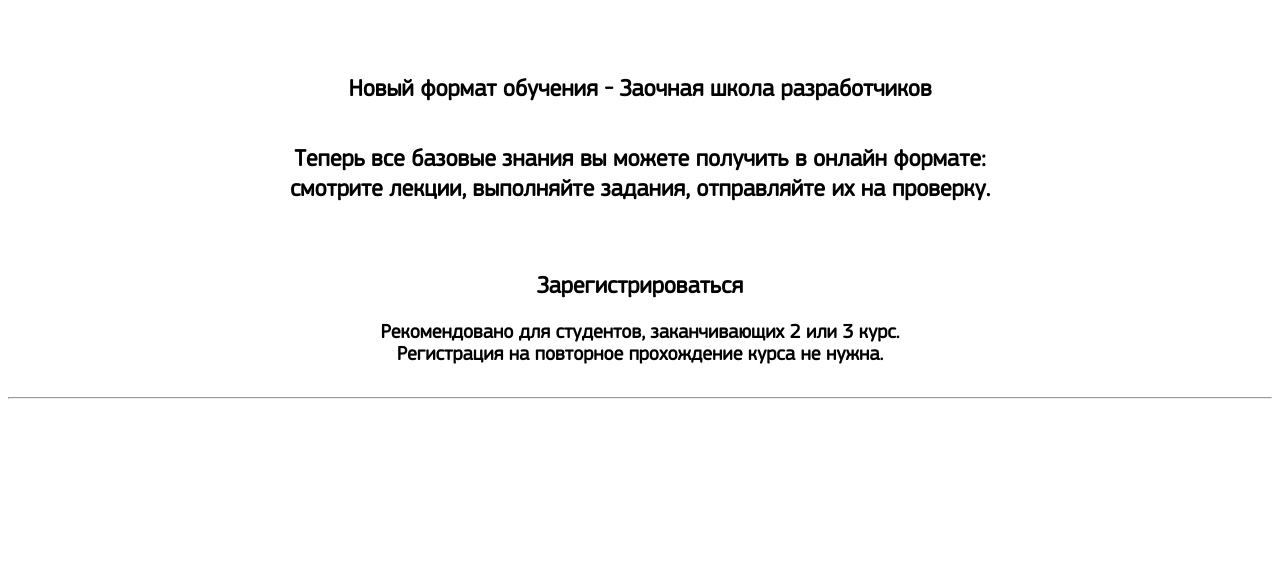
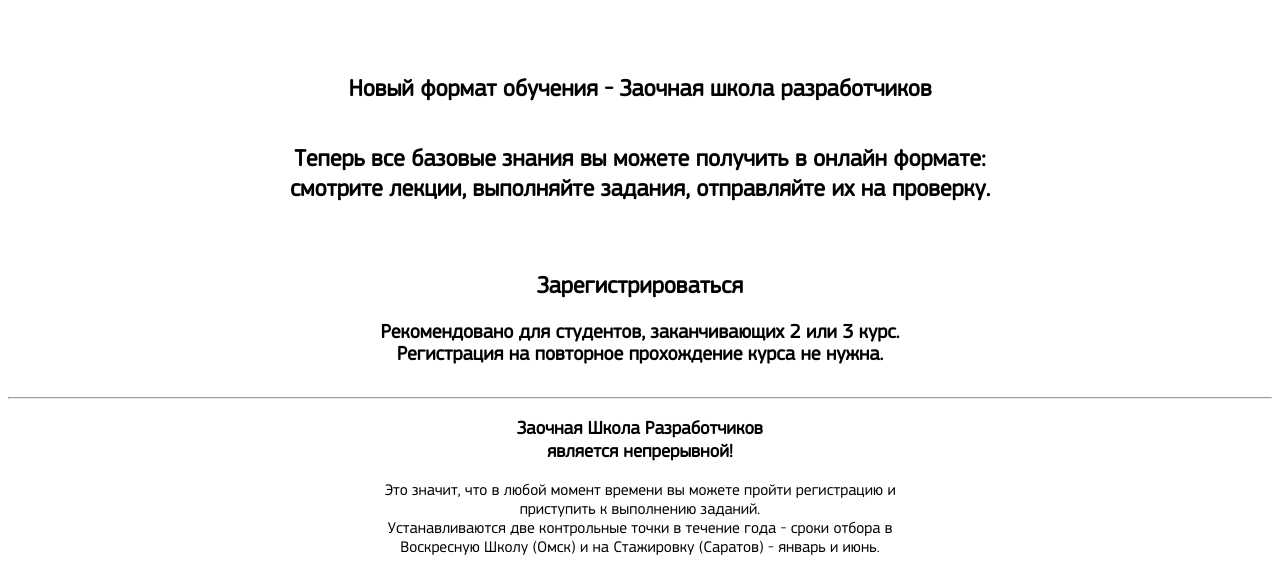
Before and after one commit to Ecleziaste/intern_thumbtack, a plain HTML site: page index.html in a window 1280 px wide. Shown: the part 223-800 px from the top of the page. Drawn offline with Linux system fonts and the light colour scheme.

Commit message:
added some text

```diff
--- a/index.html
+++ b/index.html
@@ -39,9 +39,16 @@
 			</div>
 
 	</div>
+	<hr>
+	<div class="description">
+		<h3>Заочная Школа Разработчиков<br>является непрерывной!</h3>
+		<p>Это значит, что в любой момент времени вы можете пройти регистрацию и<br>
+			приступить к выполнению заданий.<br>
+			Устанавливаются две контрольные точки в течение года - сроки отбора в<br>
+			Воскресную Школу (Омск) и на Стажировку (Саратов) - январь и июнь.</p>
+	</div>
 
 
 
-	<hr>
 </body>
 </html>
--- a/style.css
+++ b/style.css
@@ -91,3 +91,7 @@
     font-size: 20px;
     margin: 20px 0px 10px 0px;
 }
+
+.description {
+    text-align: center;
+}
```
